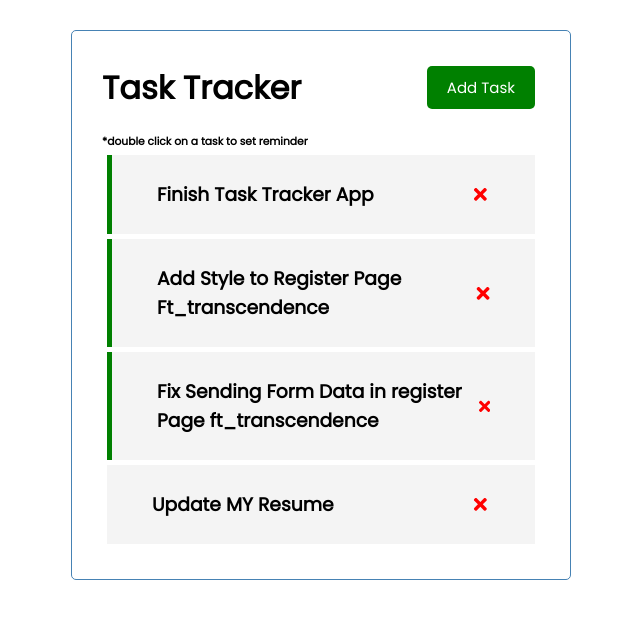
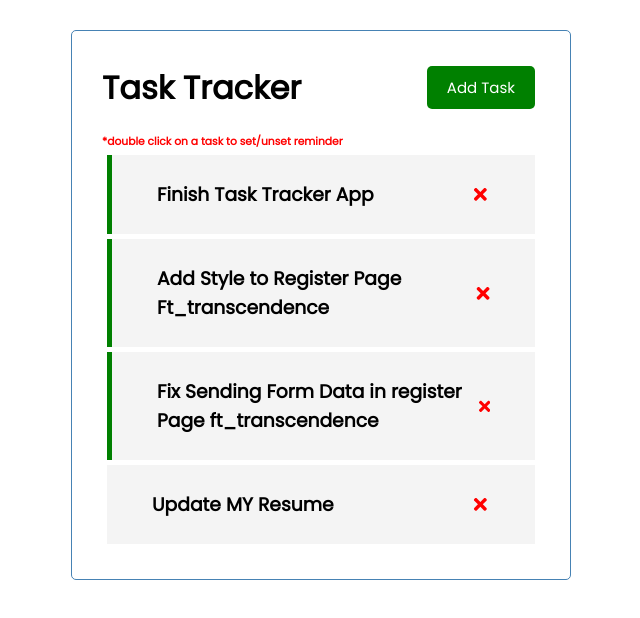
Before and after one commit to aelmakk/task-tracker, a React (Create React App) app: page / in a window 1280 px wide. Shown: the top 618 px of the page, without its empty margins (319-959 px from the left). Built offline with nearby package versions, Linux system fonts and the light colour scheme.

Commit message:
set/unset reminder view

```diff
--- a/src/App.js
+++ b/src/App.js
@@ -62,7 +62,7 @@ function App() {
     <div className="container">
       <Header onAdd={() => setShowAddTask (!showAddTask)} showAddTask={showAddTask} />
       {showAddTask && <AddTask onAdd={addTask} />}
-      <h6>*double click on a task to set reminder</h6>
+      <h6 style={{color: 'red'}}>*double click on a task to set/unset reminder</h6>
       {tasks.length > 0 ? <Tasks tasks={tasks} onDelete={handlDelete} onToggle={toggleReminder} /> : 'No Tasks To Show' }
     </div>
   );
```
